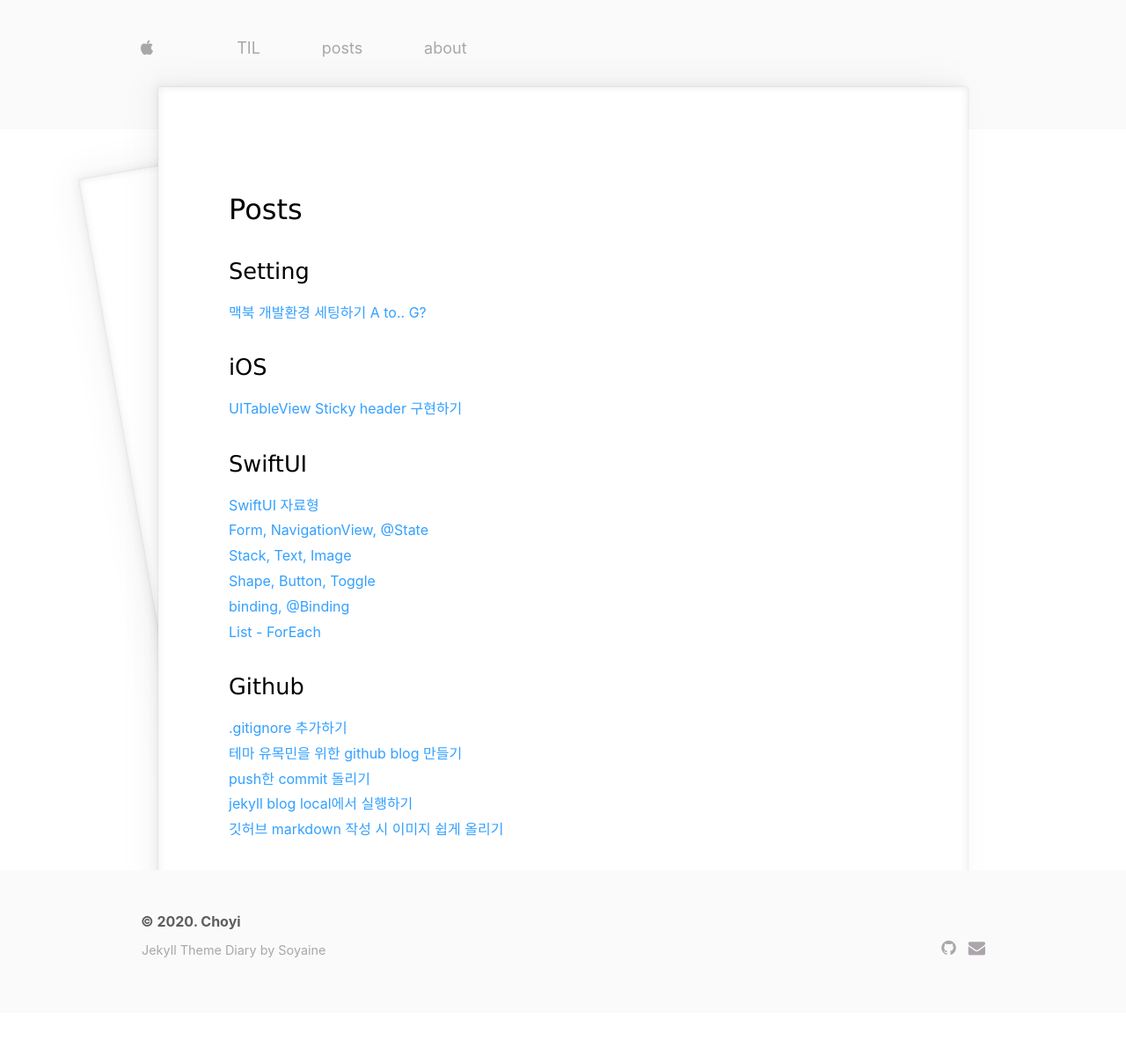
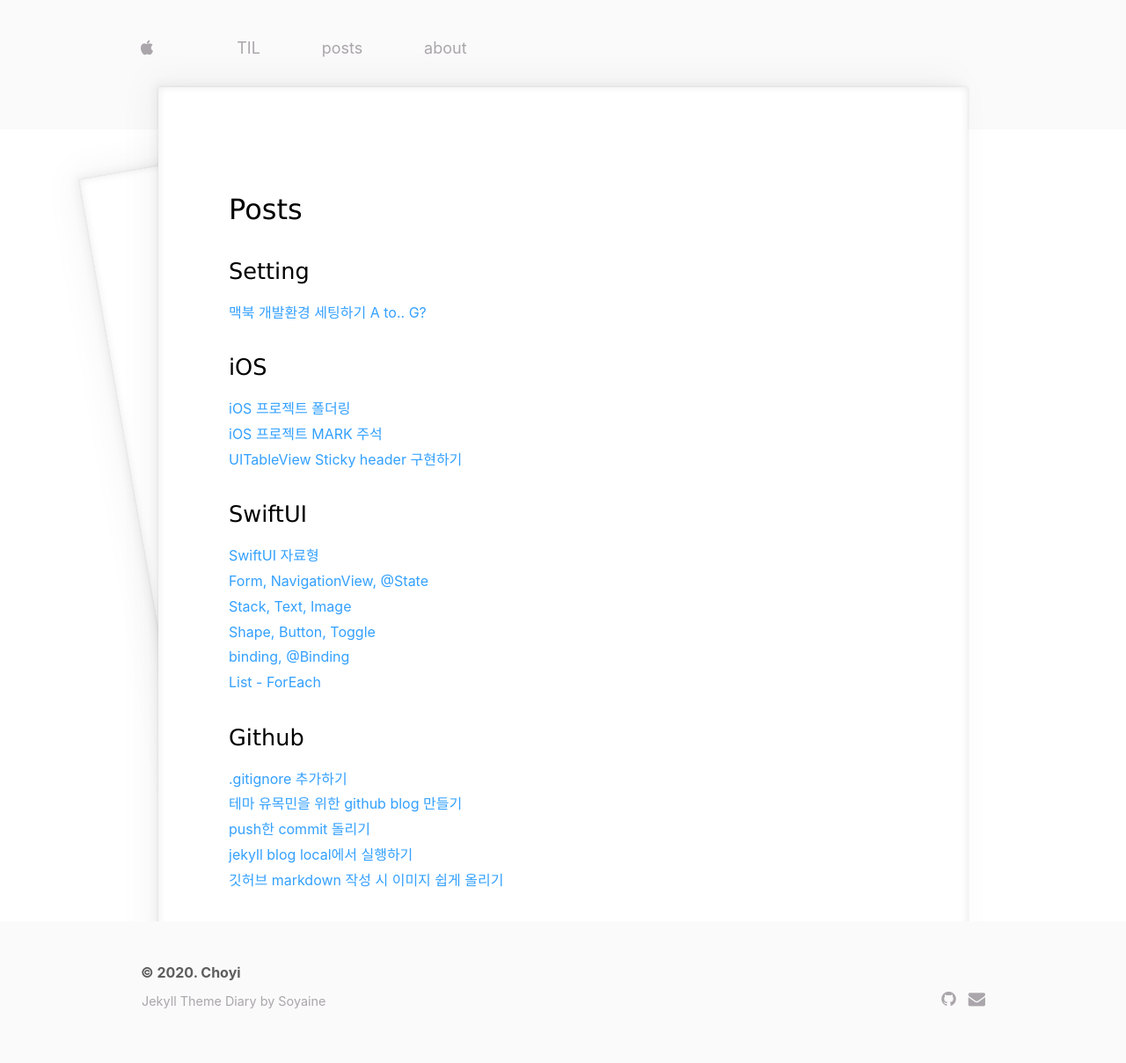
Before and after one commit to jeongchoyi/jeongchoyi.github.io, a Jekyll site: the page built from devpost/index.html, in a window 1280 px wide. Shown: the whole page at 88% size. Built offline with Jekyll 4.4.1, drawn with Linux system fonts in a browser that asks for light colours; some web fonts are replaced; before the commit the page ends 1151 px from its top, so only the background shows below that.

Commit message:
add links

```diff
--- a/devpost/index.html
+++ b/devpost/index.html
@@ -7,6 +7,8 @@ title: choyi
 <h3>Setting</h3>
 <a href="https://iamcho2.github.io/2020/09/16/macos-dev-env-setting">맥북 개발환경 세팅하기 A to.. G?</a>
 <h3>iOS</h3>
+<a href="https://iamcho2.github.io/2020/11/08/ios-project-foldering">iOS 프로젝트 폴더링</a><br>
+<a href="https://iamcho2.github.io/2020/11/07/ios-project-mark-comment">iOS 프로젝트 MARK 주석</a><br>
 <a href="https://iamcho2.github.io/2020/11/02/uitableview-sticky-header">UITableView Sticky header 구현하기</a>
 <h3>SwiftUI</h3>
 <a href="https://iamcho2.github.io/2020/11/03/swiftui-data-types">SwiftUI 자료형</a><br>
```
